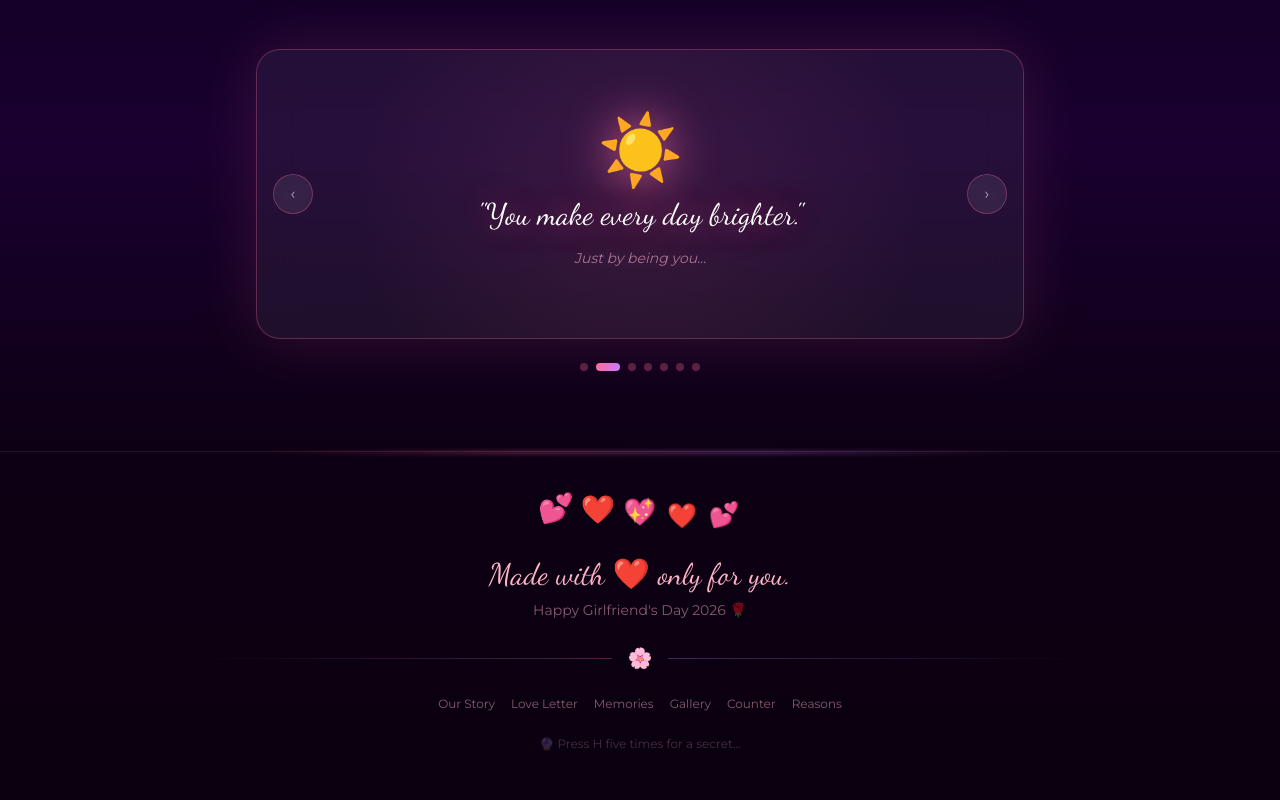
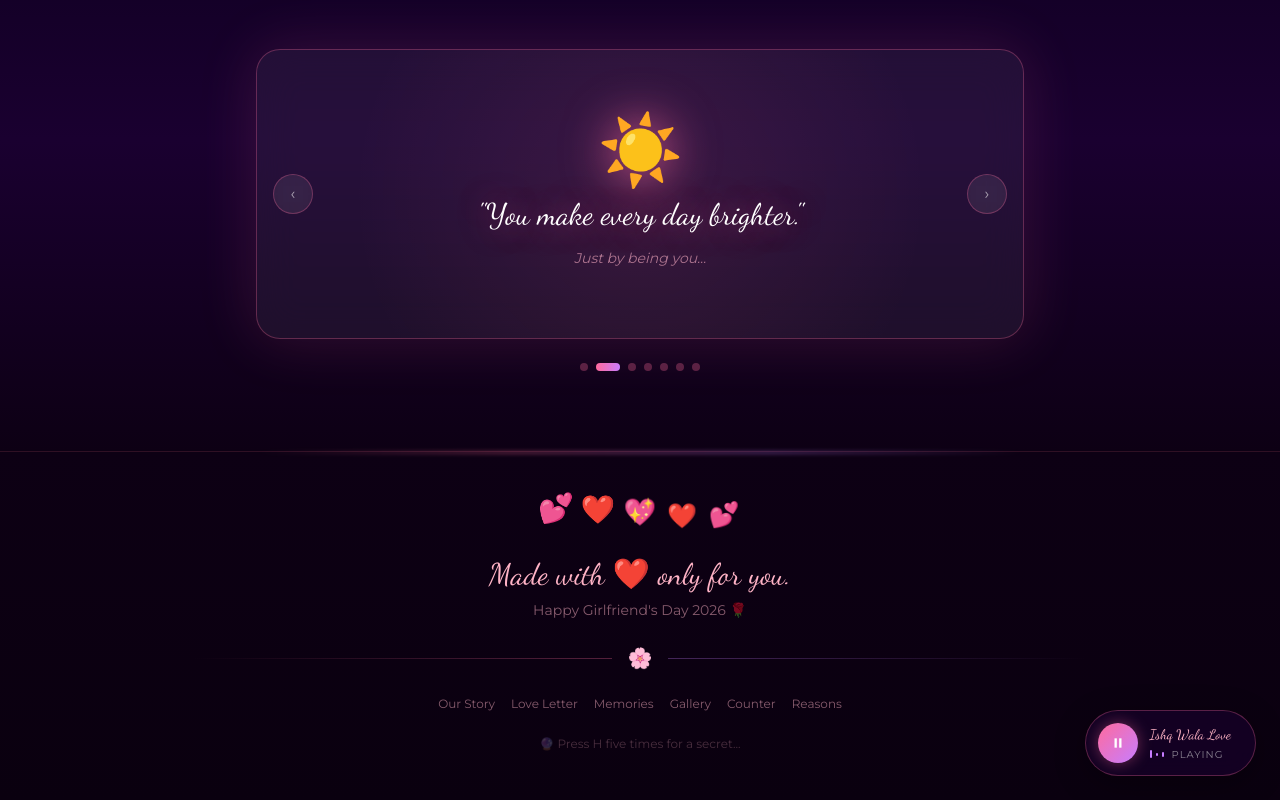
Before and after one commit to Pankajkumar510/girlfriend-day, a React (Vite) app: page / in a window 1280 px wide. Shown: the part 7010-7810 px from the top of the page. Built offline with nearby package versions, Linux system fonts and the light colour scheme.

Commit message:
Add FloatingMusicPlayer with autoplay on interaction

```diff
--- a/src/App.jsx
+++ b/src/App.jsx
@@ -14,6 +14,7 @@ import LoveCounter from './components/LoveCounter';
 import ReasonsSection from './components/ReasonsSection';
 import LoveCarousel from './components/LoveCarousel';
 import Footer from './components/Footer';
+import FloatingMusicPlayer from './components/FloatingMusicPlayer';
 
 // Easter egg: title click tracker
 let eggClickCount = 0;
@@ -77,6 +78,7 @@ export default function App() {
       <ScrollProgress />
       <FloatingPetals count={12} />
       <HeartGarden />
+      <FloatingMusicPlayer />
 
       {/* Easter egg modal */}
       <AnimatePresence>
--- /dev/null
+++ b/src/components/FloatingMusicPlayer.jsx
@@ -0,0 +1,114 @@
+import { useState, useRef, useEffect } from 'react';
+import { motion } from 'framer-motion';
+
+export default function FloatingMusicPlayer() {
+  const [isPlaying, setIsPlaying] = useState(false);
+  const audioRef = useRef(null);
+
+  useEffect(() => {
+    if (audioRef.current) {
+      audioRef.current.volume = 0.5;
+    }
+
+    const handleFirstInteraction = () => {
+      if (audioRef.current) {
+        audioRef.current.play()
+          .then(() => setIsPlaying(true))
+          .catch(e => console.log('Autoplay blocked', e));
+      }
+      // Remove after first interaction
+      window.removeEventListener('click', handleFirstInteraction);
+      window.removeEventListener('scroll', handleFirstInteraction);
+      window.removeEventListener('touchstart', handleFirstInteraction);
+    };
+
+    window.addEventListener('click', handleFirstInteraction, { once: true });
+    window.addEventListener('scroll', handleFirstInteraction, { once: true });
+    window.addEventListener('touchstart', handleFirstInteraction, { once: true });
+
+    return () => {
+      window.removeEventListener('click', handleFirstInteraction);
+      window.removeEventListener('scroll', handleFirstInteraction);
+      window.removeEventListener('touchstart', handleFirstInteraction);
+    };
+  }, []);
+
+  const togglePlay = () => {
+    if (isPlaying) {
+      audioRef.current.pause();
+    } else {
+      audioRef.current.play().catch(e => console.log('Audio play failed', e));
+    }
+    setIsPlaying(!isPlaying);
+  };
+
+  return (
+    <div className="fixed bottom-6 right-6 z-[9999]">
+      <audio
+        ref={audioRef}
+        src="/girlfriend-day/music/ishq-wala-love.mp3"
+        loop
+        onEnded={() => setIsPlaying(false)}
+      />
+
+      <motion.button
+        whileHover={{ scale: 1.1 }}
+        whileTap={{ scale: 0.9 }}
+        onClick={togglePlay}
+        className="relative flex items-center gap-3 p-3 rounded-full overflow-hidden group cursor-pointer"
+        style={{
+          background: 'rgba(26, 0, 48, 0.6)',
+          backdropFilter: 'blur(16px)',
+          border: '1px solid rgba(255, 107, 157, 0.3)',
+          boxShadow: '0 8px 32px rgba(0,0,0,0.3)',
+        }}
+        data-hoverable
+      >
+        {/* Play/Pause Icon */}
+        <div
+          className="w-10 h-10 rounded-full flex items-center justify-center relative z-10"
+          style={{
+            background: 'linear-gradient(135deg, #ff6b9d, #c77dff)',
+            boxShadow: '0 0 15px rgba(255,107,157,0.4)',
+          }}
+        >
+          {isPlaying ? (
+            <svg width="14" height="14" viewBox="0 0 24 24" fill="white">
+              <rect x="6" y="4" width="4" height="16" />
+              <rect x="14" y="4" width="4" height="16" />
+            </svg>
+          ) : (
+            <svg width="14" height="14" viewBox="0 0 24 24" fill="white" style={{ marginLeft: '2px' }}>
+              <path d="M8 5v14l11-7z" />
+            </svg>
+          )}
+        </div>
+
+        {/* Text */}
+        <div className="pr-3 relative z-10 hidden md:block">
+          <p className="font-script text-sm m-0" style={{ color: '#ffb3c6' }}>Ishq Wala Love</p>
+          <div className="flex items-center gap-1 mt-0.5">
+            {[1, 2, 3].map((bar) => (
+              <motion.div
+                key={bar}
+                animate={isPlaying ? { height: [3, 10, 3] } : { height: 3 }}
+                transition={{ duration: 0.8, repeat: Infinity, delay: bar * 0.2 }}
+                className="w-0.5 rounded-full"
+                style={{ background: '#c77dff', minHeight: '3px' }}
+              />
+            ))}
+            <span className="text-[10px] ml-1 font-body text-white/50 uppercase tracking-widest">
+              {isPlaying ? 'Playing' : 'Paused'}
+            </span>
+          </div>
+        </div>
+
+        {/* Hover glow */}
+        <div
+          className="absolute inset-0 opacity-0 group-hover:opacity-100 transition-opacity duration-300 pointer-events-none"
+          style={{ background: 'radial-gradient(circle at right, rgba(255,107,157,0.15), transparent 70%)' }}
+        />
+      </motion.button>
+    </div>
+  );
+}
```
